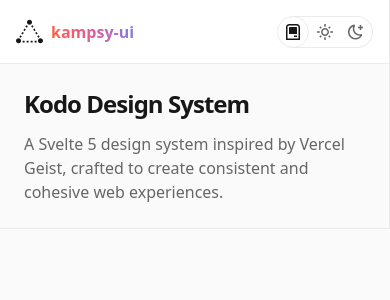
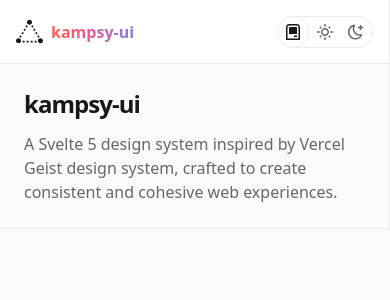
Before and after one commit to kampsy/ui, a SvelteKit app: page / in a window 390 px wide. Shown: the top 300 px of the page. Built offline with nearby package versions, Linux system fonts and the light colour scheme.

Commit message:
update mobile logo link

```diff
--- a/src/docs/ui/shell.svelte
+++ b/src/docs/ui/shell.svelte
@@ -89,6 +89,7 @@
 			<!---->
 			<div class="w-full h-full px-4 flex items-center justify-between">
 				<div>
+					<a href="/">
 						<div class="lg:hidden flex items-center gap-2">
 							<div class="w-[27px] h-[27px]">
 								<LogoGeist />
@@ -101,6 +102,7 @@
 								/>
 							</div>
 						</div>
+					</a>
 				</div>
 				<div
 					class="w-[96px] h-[32px] rounded-full overflow-hidden flex items-center {contBorder} border-light-gray-200 dark:border-dark-gray-400"
--- a/src/routes/+page.svelte
+++ b/src/routes/+page.svelte
@@ -10,14 +10,14 @@
 {#snippet foundation()}
 	<Row>
 		<h1
-			class="first-letter:capitalize text-light-gray-1000 dark:text-dark-gray-1000 text-[24px] lg:text-[40px] font-semibold leading-[32px] lg:leading-[48px] tracking-[-0.96px] lg:tracking-[-2.4px] mb-3"
+			class=" text-light-gray-1000 dark:text-dark-gray-1000 text-[24px] lg:text-[40px] font-semibold leading-[32px] lg:leading-[48px] tracking-[-0.96px] lg:tracking-[-2.4px] mb-3"
 		>
-        Kodo Design System
+        kampsy-ui
 		</h1>
 		<p
 			class="first-letter:capitalize text-light-gray-900 dark:text-dark-gray-900 text-[16px] lg:text-[20px] font-normal leading-[24px] lg:leading-[30px] tracking-normal lg:tracking-[-0.33px]"
 		>
-        A Svelte 5 design system inspired by Vercel Geist, crafted to create consistent and cohesive web experiences.
+        A Svelte 5 design system inspired by Vercel Geist design system, crafted to create consistent and cohesive web experiences.
 		</p>
 	</Row>
 {/snippet}
```
Lines whose indentation alone changed are shown as unchanged.
